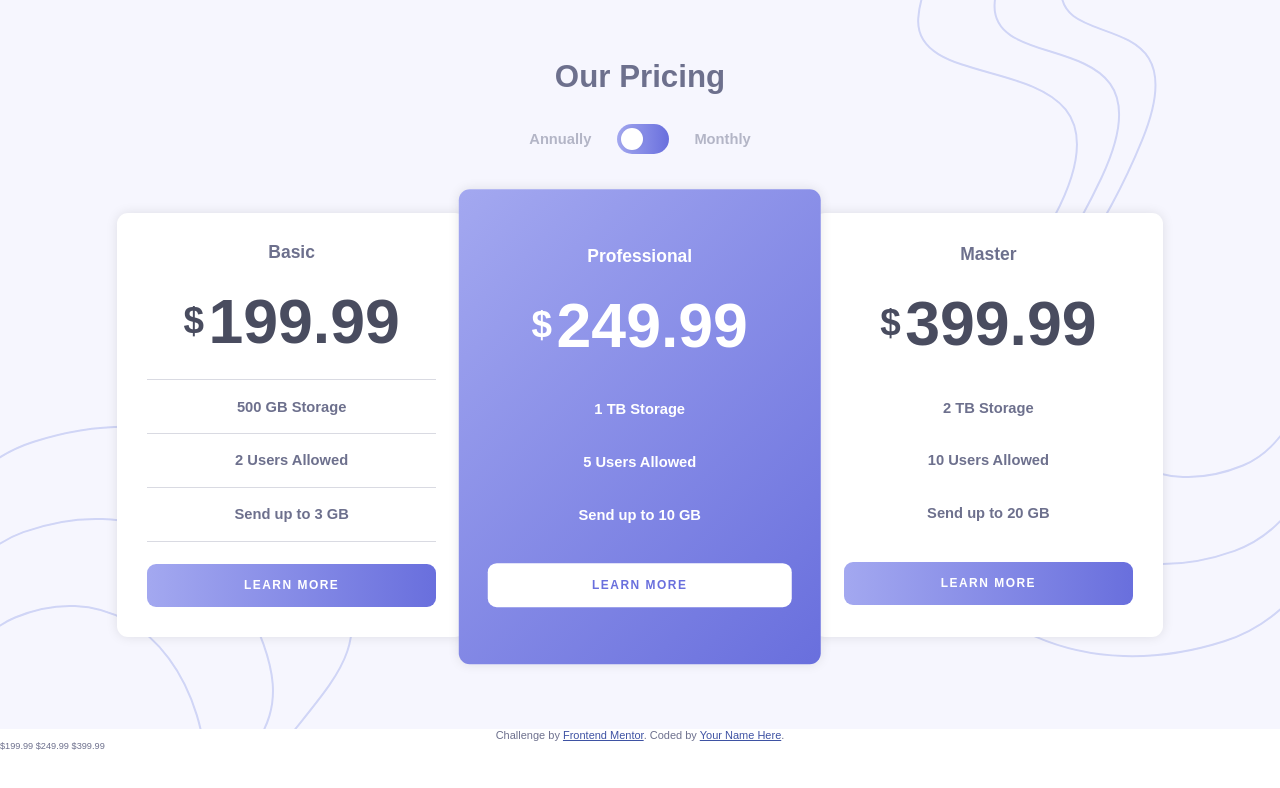
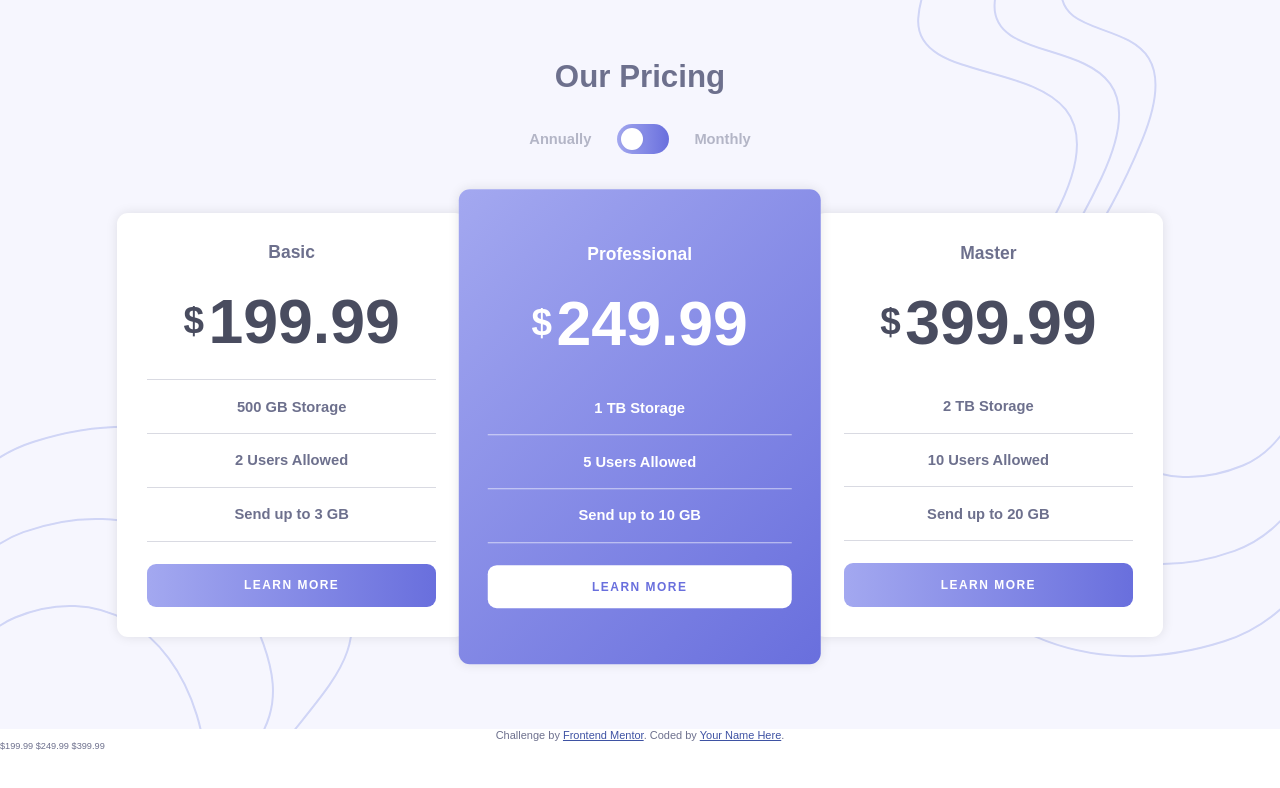
Before and after one commit to ali-mashayekhi/js-component--pricing-component-with-toggle-master, a plain HTML site: page index.html in a window 1280 px wide. Drawn offline with Linux system fonts and the light colour scheme; a web font is replaced by a local one.

Commit message:
quick bug fix

```diff
--- a/css/style.css
+++ b/css/style.css
@@ -20,6 +20,10 @@ body {
 
 .bottom-line {
   border-bottom: 1px solid rgba(179, 181, 198, 0.5);
+}
+
+.professional .bottom-line {
+  border-bottom-color: #ffffff9e;
 }
 
 /****************************/
--- a/index.html
+++ b/index.html
@@ -55,9 +55,9 @@
               Professional <p class="price-box"> <span class="price-sign">&dollar;</span> <span class="card-price"> 249.99</span></p>
             </h3>
             <ul class="card-items">
-              <li>1 TB Storage</li>
-              <li>5 Users Allowed</li>
-              <li>Send up to 10 GB</li>
+              <li class="bottom-line">1 TB Storage</li>
+              <li class="bottom-line">5 Users Allowed</li>
+              <li class="bottom-line">Send up to 10 GB</li>
             </ul>
             <button class="card-btn">Learn More</button>
           </div>
@@ -66,9 +66,9 @@
               Master <p class="price-box"><span class="price-sign">&dollar;</span><span class="card-price"> 399.99</span></p>
             </h3>
             <ul class="card-items">
-              <li>2 TB Storage</li>
-              <li>10 Users Allowed</li>
-              <li>Send up to 20 GB</li>
+              <li class="bottom-line">2 TB Storage</li>
+              <li class="bottom-line">10 Users Allowed</li>
+              <li class="bottom-line">Send up to 20 GB</li>
             </ul>
             <button class="card-btn">Learn More</button>
           </div>
```
